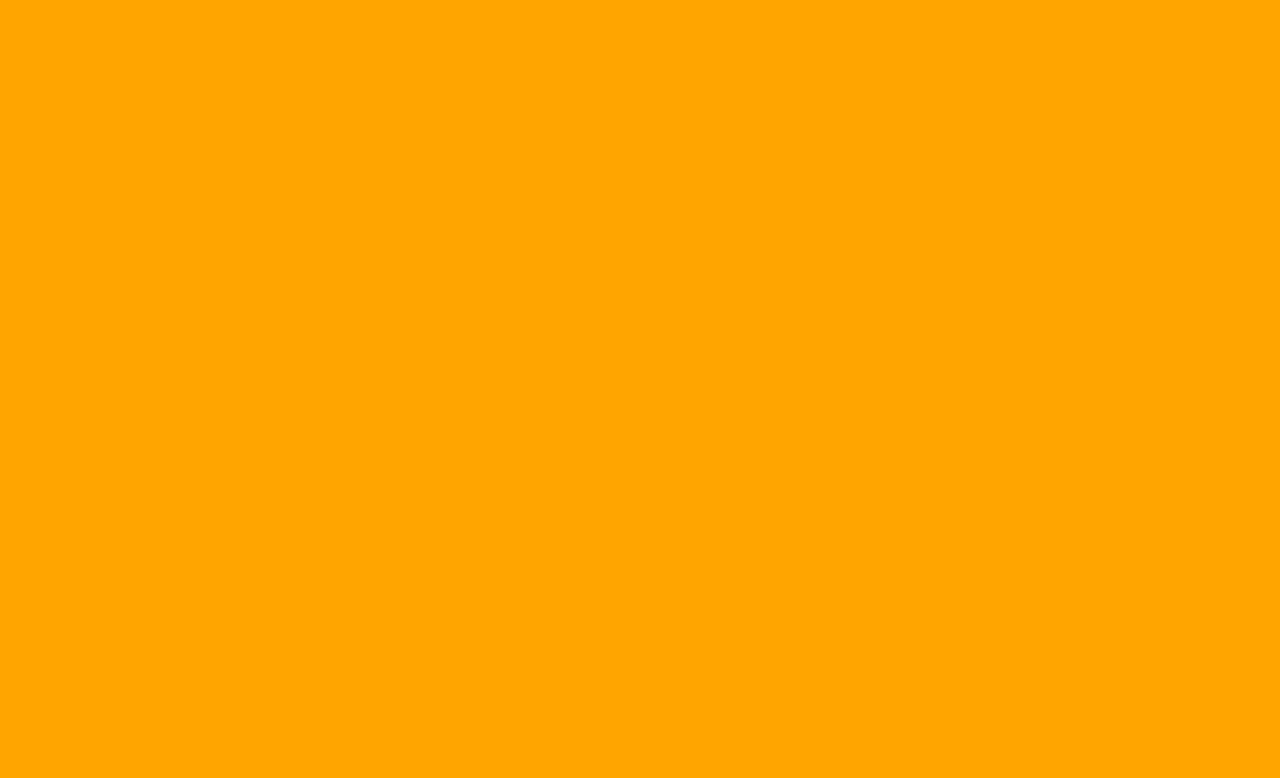
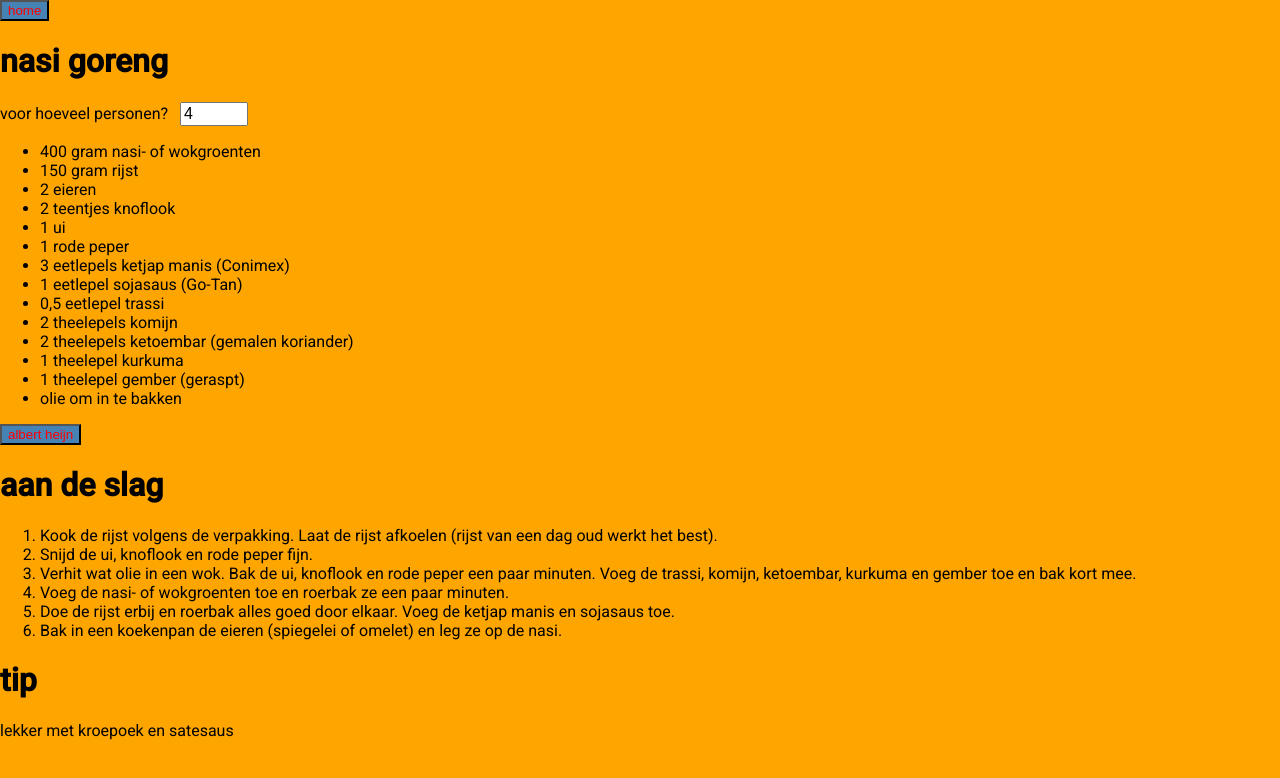
Before and after one commit to KingGizza/gijsbakery, an Angular app: page /nasigoreng in a window 1280 px wide. Before the commit this address led to /. Shown: the top 778 px of the page. Built offline with nearby package versions, Linux system fonts and the light colour scheme.

Commit message:
feat: add nasi goreng page with recipe details and navigation

```diff
--- a/src/app/app.routes.ts
+++ b/src/app/app.routes.ts
@@ -10,6 +10,7 @@ import {Cupcakes} from '../pages/cupcakes/cupcakes';
 import {Lasagne} from '../pages/lasagne/lasagne';
 import {Pastasaus} from '../pages/pastasaus/pastasaus';
 import {Knakworstjesinbladerdeeg} from '../pages/knakworstjesinbladerdeeg/knakworstjesinbladerdeeg';
+import {Nasigoreng} from '../pages/nasigoreng/nasigoreng';
 import {Wiebenik} from '../pages/wiebenik/wiebenik';
 import {Loempia} from '../pages/loempia/loempia';
 import {Flatbreadcrispychicken} from '../pages/flatbreadcrispychicken/flatbreadcrispychicken';
@@ -29,6 +30,7 @@ export const routes: Routes = [
   {path: 'flatbreadcrispychicken', component: Flatbreadcrispychicken},
   {path: 'loempia', component: Loempia},
   {path: 'wiebenik', component: Wiebenik},
+  {path: 'nasigoreng', component: Nasigoreng},
   {path: 'knakworstjesinbladerdeeg', component: Knakworstjesinbladerdeeg},
 
 ];
--- a/src/pages/home/home.html
+++ b/src/pages/home/home.html
@@ -12,6 +12,7 @@
     <button mat-menu-item style="background-color: peru" (click)="openPoffertjes()">poffertjes</button>
     <button mat-menu-item style="background-color: orangered" (click)="openflatbreadcrispychicken()">flatbreadcrispychicken</button>
     <button mat-menu-item style="background-color: tomato" (click)="openpastasaus()">pastasaus</button>
+    <button mat-menu-item style="background-color: goldenrod" (click)="opennasigoreng()">nasi goreng</button>
   </mat-menu>
   <button matButton [matMenuTriggerFor]="afterMenu" style="background-color: chocolate">Tussendoortjes</button>
   <mat-menu #afterMenu="matMenu" xPosition="after">
--- a/src/pages/home/home.ts
+++ b/src/pages/home/home.ts
@@ -63,6 +63,9 @@ export class Home {
  openwiebenik() {
    this.router.navigate(['/wiebenik']);
  }
+ opennasigoreng() {
+   this.router.navigate(['/nasigoreng']);
+ }
  openknakworstjes() {
    this.router.navigate(['/knakworstjesinbladerdeeg']);
  }
--- /dev/null
+++ b/src/pages/nasigoreng/nasigoreng.html
@@ -0,0 +1,37 @@
+<div>
+  <button style="background-color: steelblue; color: red" routerLink="/">home</button>
+</div>
+<h1>nasi goreng</h1>
+<app-personen-kiezer />
+<div>
+  <ul>
+    <li><app-hoeveel [aantal]="400" /> gram nasi- of wokgroenten</li>
+    <li><app-hoeveel [aantal]="150" /> gram rijst</li>
+    <li><app-hoeveel [aantal]="2" /> eieren</li>
+    <li><app-hoeveel [aantal]="2" /> teentjes knoflook</li>
+    <li><app-hoeveel [aantal]="1" /> ui</li>
+    <li><app-hoeveel [aantal]="1" /> rode peper</li>
+    <li><app-hoeveel [aantal]="3" /> eetlepels ketjap manis (Conimex)</li>
+    <li><app-hoeveel [aantal]="1" /> eetlepel sojasaus (Go-Tan)</li>
+    <li><app-hoeveel [aantal]="0.5" /> eetlepel trassi</li>
+    <li><app-hoeveel [aantal]="2" /> theelepels komijn</li>
+    <li><app-hoeveel [aantal]="2" /> theelepels ketoembar (gemalen koriander)</li>
+    <li><app-hoeveel [aantal]="1" /> theelepel kurkuma</li>
+    <li><app-hoeveel [aantal]="1" /> theelepel gember (geraspt)</li>
+    <li>olie om in te bakken</li>
+  </ul>
+</div>
+<div>
+  <button matbutton="elevated" style="background-color: steelblue; color: red" (click)="goAH()">albert heijn</button>
+</div>
+<h1>aan de slag</h1>
+<ol>
+  <li>Kook de rijst volgens de verpakking. Laat de rijst afkoelen (rijst van een dag oud werkt het best).</li>
+  <li>Snijd de ui, knoflook en rode peper fijn.</li>
+  <li>Verhit wat olie in een wok. Bak de ui, knoflook en rode peper een paar minuten. Voeg de trassi, komijn, ketoembar, kurkuma en gember toe en bak kort mee.</li>
+  <li>Voeg de nasi- of wokgroenten toe en roerbak ze een paar minuten.</li>
+  <li>Doe de rijst erbij en roerbak alles goed door elkaar. Voeg de ketjap manis en sojasaus toe.</li>
+  <li>Bak in een koekenpan de eieren (spiegelei of omelet) en leg ze op de nasi.</li>
+</ol>
+<h1>tip</h1>
+<p>lekker met kroepoek en satesaus</p>
--- /dev/null
+++ b/src/pages/nasigoreng/nasigoreng.ts
@@ -0,0 +1,16 @@
+import {Hoeveel} from '../../app/personen/hoeveel';
+import {PersonenKiezer} from '../../app/personen/personen-kiezer';
+import {RouterLink} from '@angular/router';
+import { Component } from '@angular/core';
+
+@Component({
+  selector: 'app-nasigoreng',
+  imports: [PersonenKiezer, Hoeveel, RouterLink],
+  templateUrl: './nasigoreng.html',
+  styleUrl: './nasigoreng.scss',
+})
+export class Nasigoreng {
+  goAH() {
+    window.location.href = 'https://www.ah.nl';
+  }
+}
```
Also changed, not shown: src/pages/nasigoreng/nasigoreng.scss (added), 1 other file (tests, documents, lock files or other folders).
